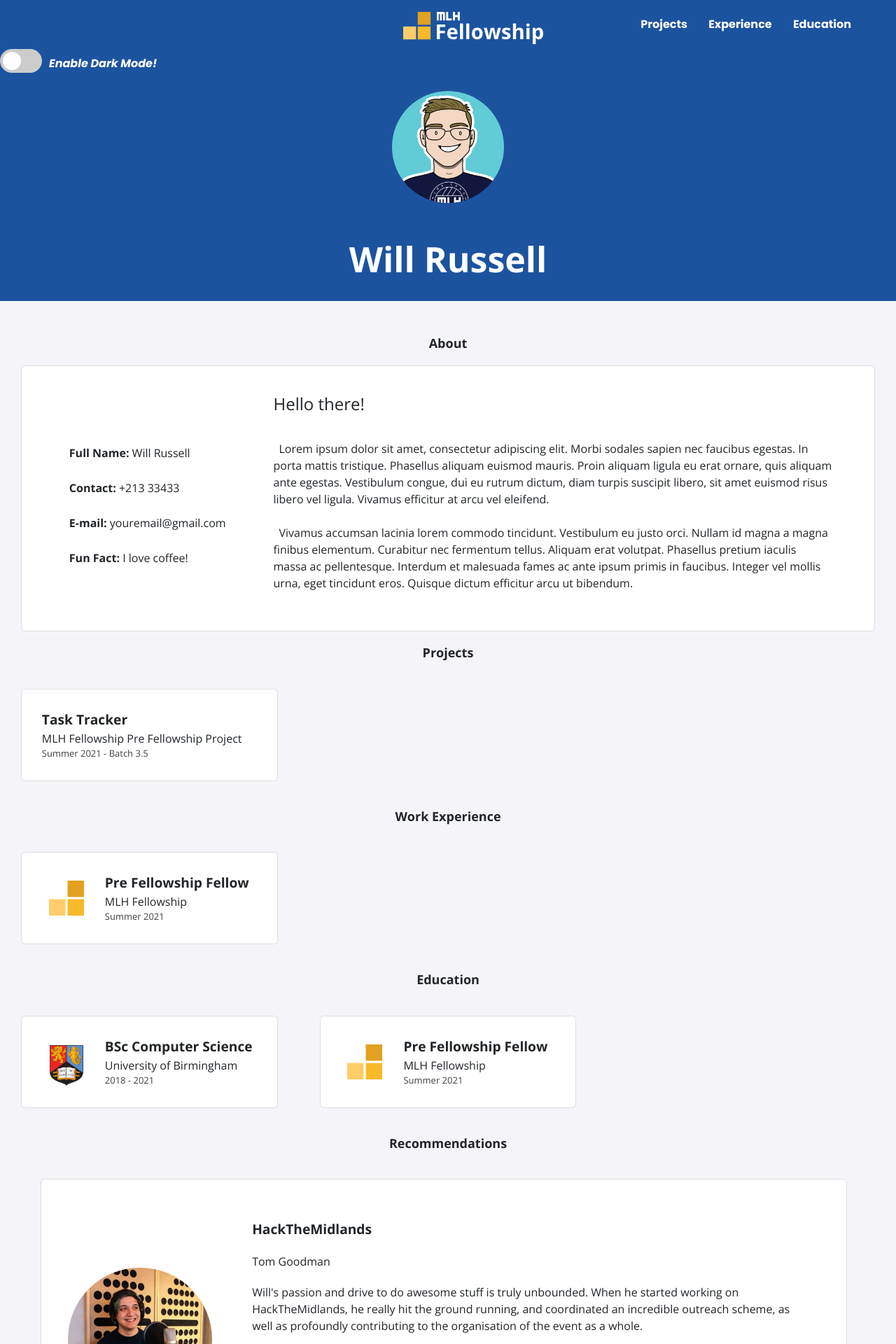
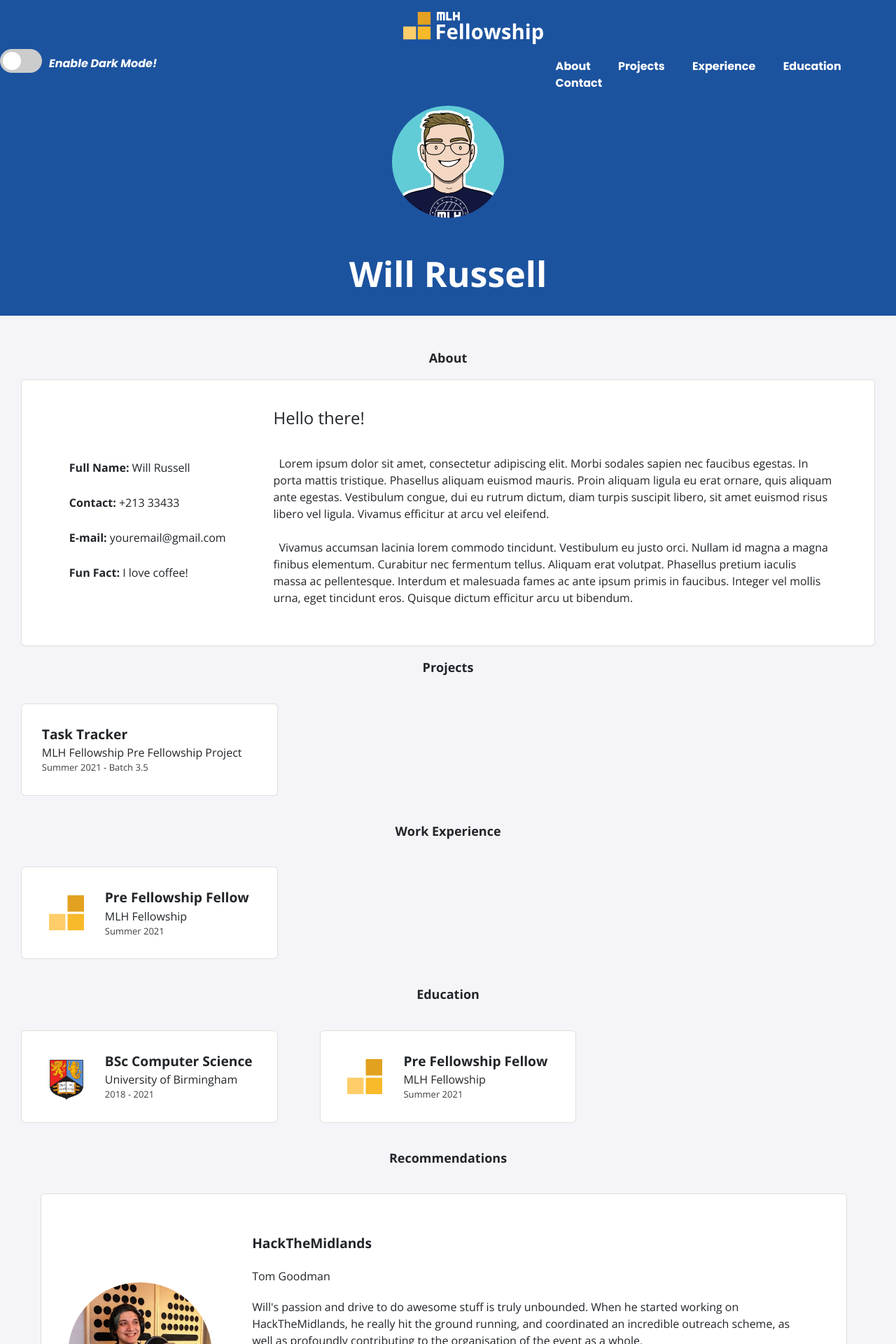
Before and after one commit to MLH-Fellowship/pod-3.1.3-portfolio, a Jekyll site: the page built from index.html, in a window 1280 px wide. Shown: the top 1920 px of the page at 70% size. Built offline with Jekyll 4.4.1, drawn with Linux system fonts in a browser that asks for light colours; nearby versions of some CDN libraries.

Commit message:
Add about and contact links

```diff
--- a/_includes/about.html
+++ b/_includes/about.html
@@ -1,3 +1,4 @@
+<div id="about">
   <h2> About</h2>
   <div class="about-section">
       {% for item in site.data.about%}
@@ -20,3 +21,4 @@
       </div>
       {% endfor %}
   </div>
+</div>
--- a/_includes/contact.html
+++ b/_includes/contact.html
@@ -1,3 +1,5 @@
+<div id="contact">
+
   <h2>Contact Me</h2>
   <div class="px-4">
     <form name="contact" method="POST" data-netlify="true">
@@ -16,3 +18,5 @@
       <button type="submit" class="btn btn-primary">Submit</button>
     </form>
   </div>
+
+</div>
--- a/_includes/navbar.html
+++ b/_includes/navbar.html
@@ -6,6 +6,12 @@
             </div>
         </a>
       <div class="nav-links">
+        <nav>
+         <a href="#about">
+               About
+         </a>
+       </nav>
+
        <nav>
         <a href="#projects">
               Projects
@@ -21,6 +27,11 @@
           Education
         </a>
       </nav>
+      <nav>
+        <a href="#contact">
+              Contact
+        </a>
+      </nav>
     </div>
 
         <div class="theme-switch-wrapper">
--- a/_sass/navbar.scss
+++ b/_sass/navbar.scss
@@ -46,7 +46,7 @@
 
 .nav-links {
   float: right;
-  width: 30%;
+  width: 40%;
   padding-top: 1%;
 }
 
```
Lines whose indentation alone changed are shown as unchanged.
